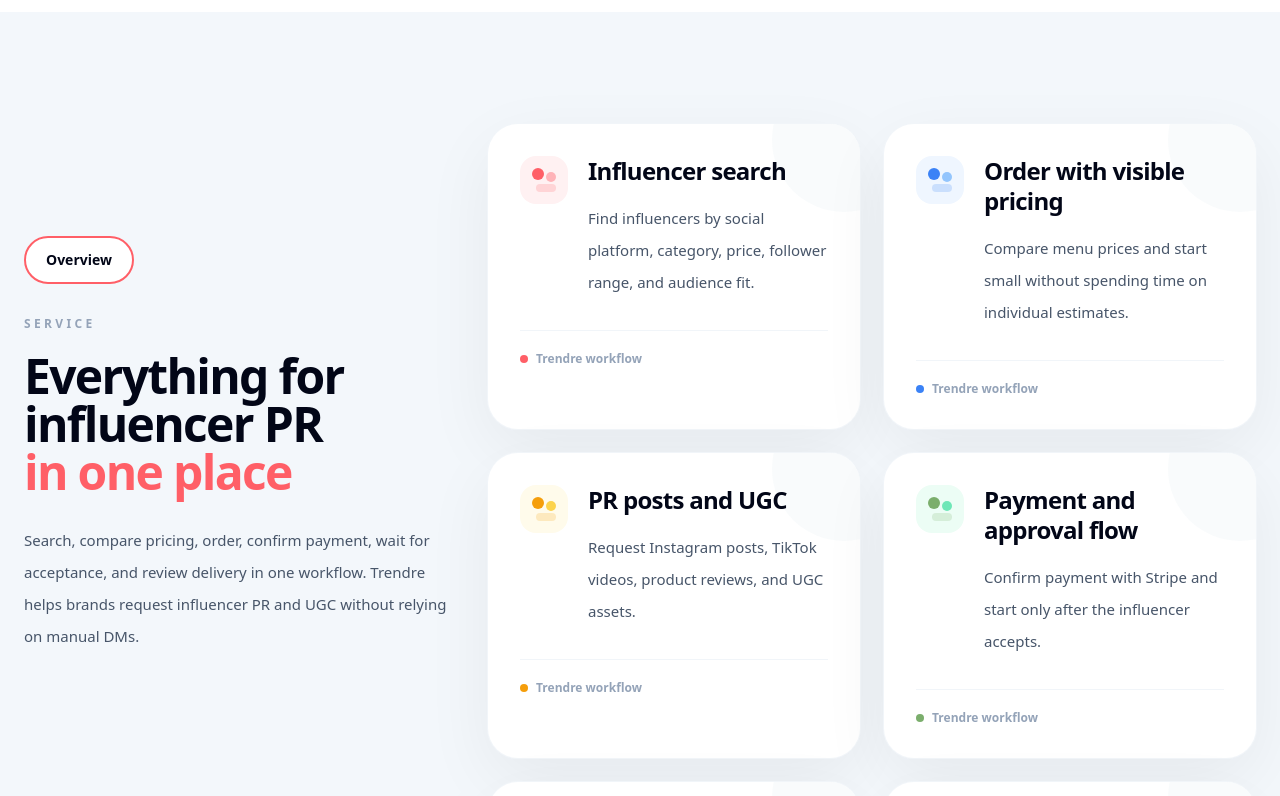
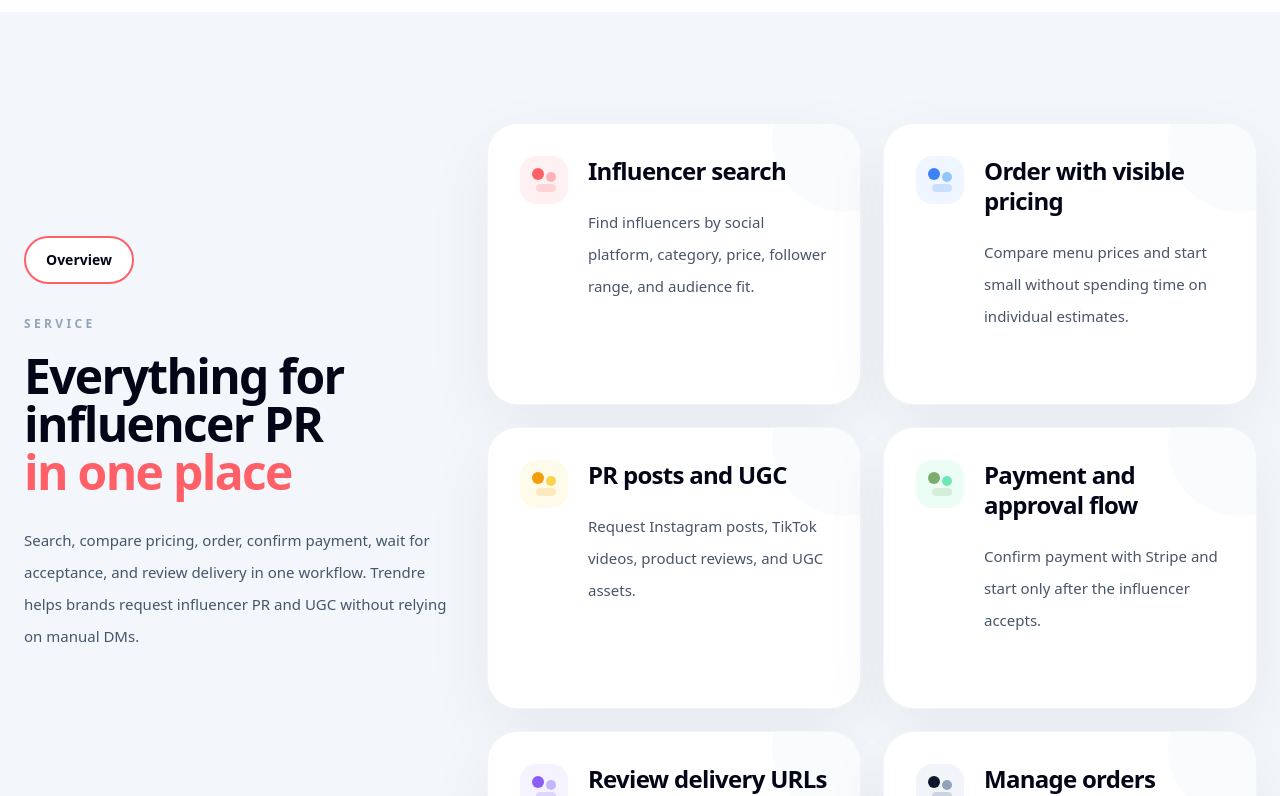
Before and after one commit to Annalisa0625/pearpop-clone, a Next.js app: page /home in a window 1280 px wide. Shown: the part 860-1656 px from the top of the page. Built offline with nearby package versions, Linux system fonts and the light colour scheme.

Commit message:
Remove home card workflow labels

```diff
--- a/app/home/page.tsx
+++ b/app/home/page.tsx
@@ -85,7 +85,7 @@ function ProductMark({ accent }: { accent: ProductCardProps["accent"] }) {
 
 function ProductCard({ title, body, accent }: ProductCardProps) {
   return (
-    <article className="group relative overflow-hidden rounded-[30px] bg-white p-8 shadow-[0_22px_70px_rgba(15,23,42,0.06)] ring-1 ring-slate-100 transition duration-300 hover:-translate-y-1 hover:shadow-[0_30px_90px_rgba(15,23,42,0.1)]">
+    <article className="group relative min-h-[280px] overflow-hidden rounded-[30px] bg-white p-8 shadow-[0_22px_70px_rgba(15,23,42,0.06)] ring-1 ring-slate-100 transition duration-300 hover:-translate-y-1 hover:shadow-[0_30px_90px_rgba(15,23,42,0.1)]">
       <div className="absolute -right-14 -top-14 h-36 w-36 rounded-full bg-slate-50 opacity-80 transition group-hover:scale-110" />
 
       <div className="relative flex items-start gap-5">
@@ -96,17 +96,10 @@ function ProductCard({ title, body, accent }: ProductCardProps) {
             {title}
           </h3>
 
-          <p className="mt-4 text-[15px] font-medium leading-8 text-slate-600">
+          <p className="mt-5 text-[15px] font-medium leading-8 text-slate-600">
             {body}
           </p>
         </div>
-      </div>
-
-      <div className="relative mt-8 h-px w-full bg-slate-100" />
-
-      <div className="relative mt-5 flex items-center gap-2 text-xs font-black text-slate-400">
-        <span className={`h-2 w-2 rounded-full ${markClasses[accent].main}`} />
-        Trendre workflow
       </div>
     </article>
   );
```
